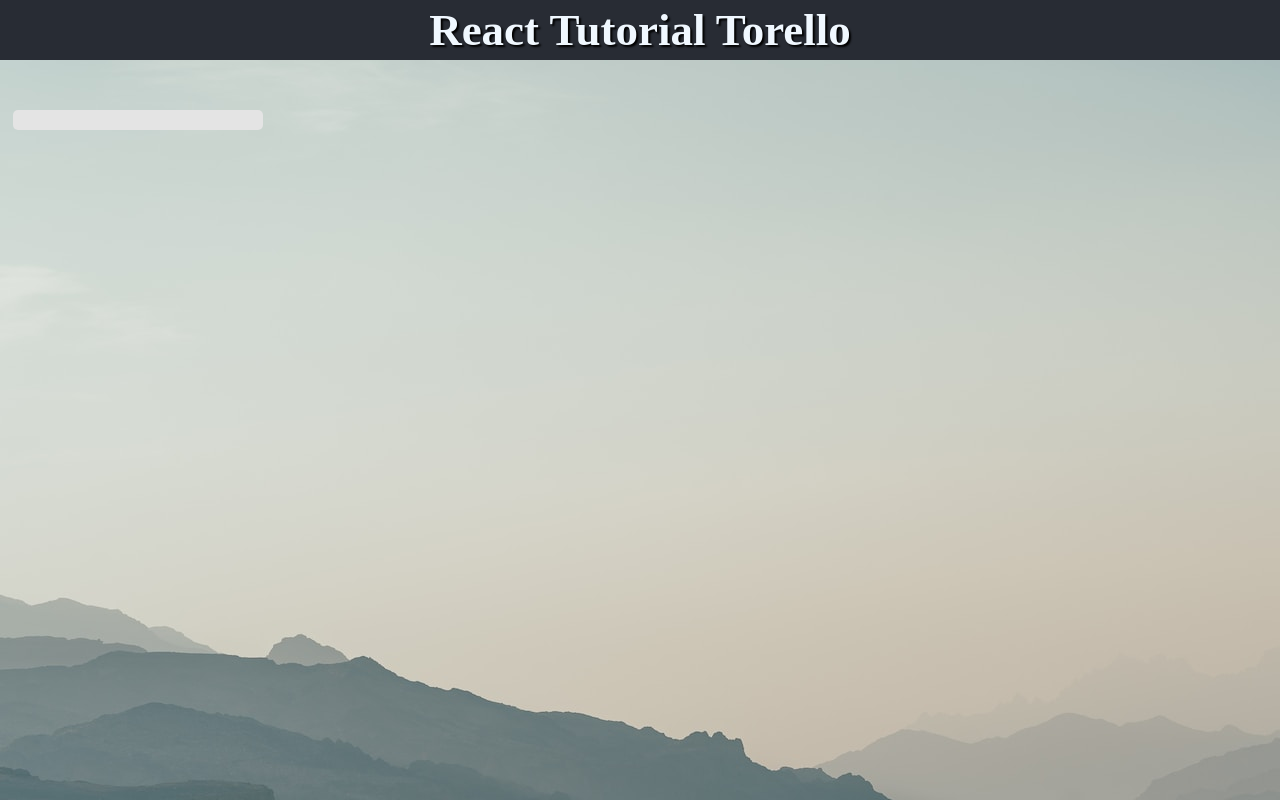
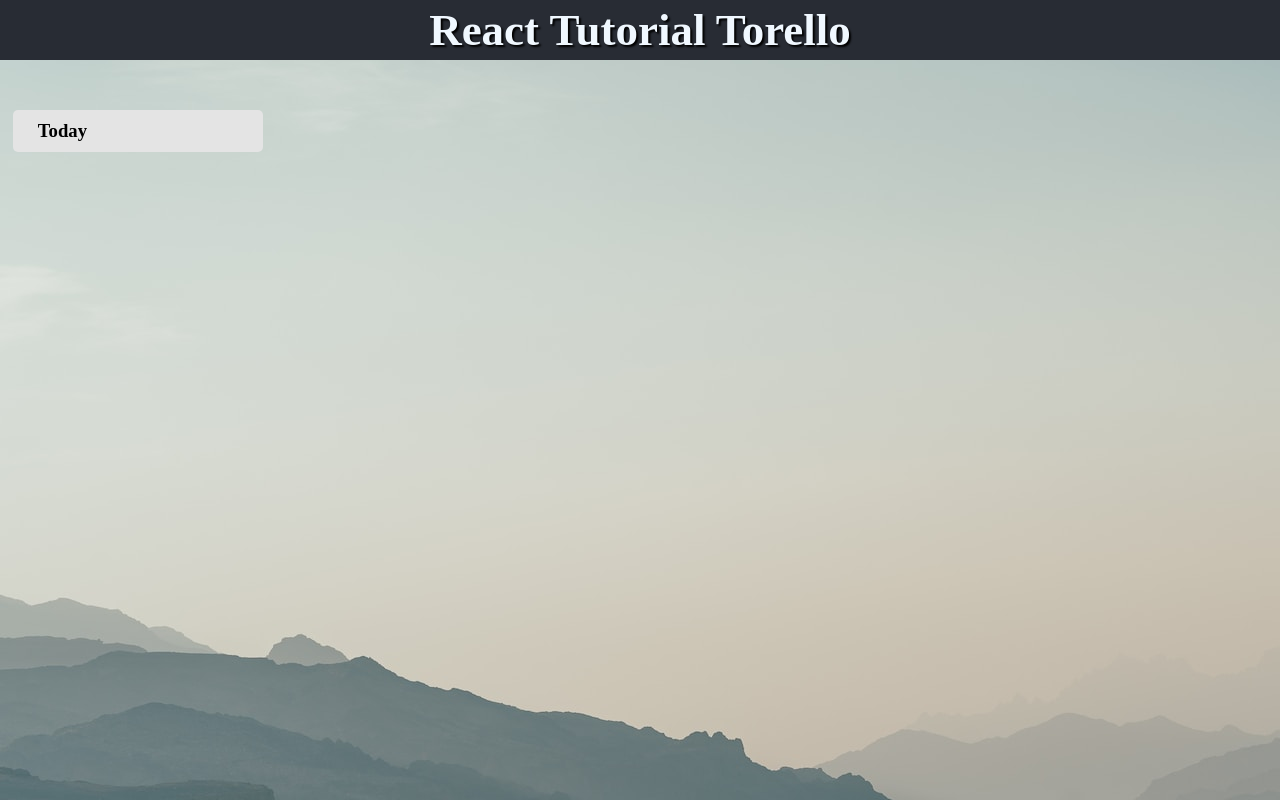
Before and after one commit to gratachu/trello-clone, a React (Create React App) app: page / in a window 1280 px wide. Built offline with nearby package versions, Linux system fonts and the light colour scheme.

Commit message:
Add: CardTitle handling

```diff
--- a/src/comopnents/task/TaskCardTitle.jsx
+++ b/src/comopnents/task/TaskCardTitle.jsx
@@ -1,9 +1,32 @@
-import React from 'react'
+import React, { useState } from 'react'
 
 const TaskCardTitle = () => {
+  const [isClick, setIsClick] = useState(false)
+  const [inputCardTitle, setInputCardTitle] = useState('Today')
+
+  const handleClick = () => {
+    setIsClick(true)
+  }
+
+  const handleChange = (e) => {
+    setInputCardTitle(e.target.value)
+  }
+
+  const handleSubmit = (e) => {
+    // Enterを押したらページが更新されるといるデフォルトの操作を防ぐ
+    e.preventDefault()
+    setIsClick(false)
+  }
+
   return (
-    <div>
-
+    <div onClick={handleClick}>
+      {isClick ? (
+        <form onSubmit={handleSubmit}>
+          <input type='text' onChange={handleChange}/>
+        </form>
+        ) : (
+        <h3>{inputCardTitle}</h3>
+        )}
     </div>
   )
 }
```
